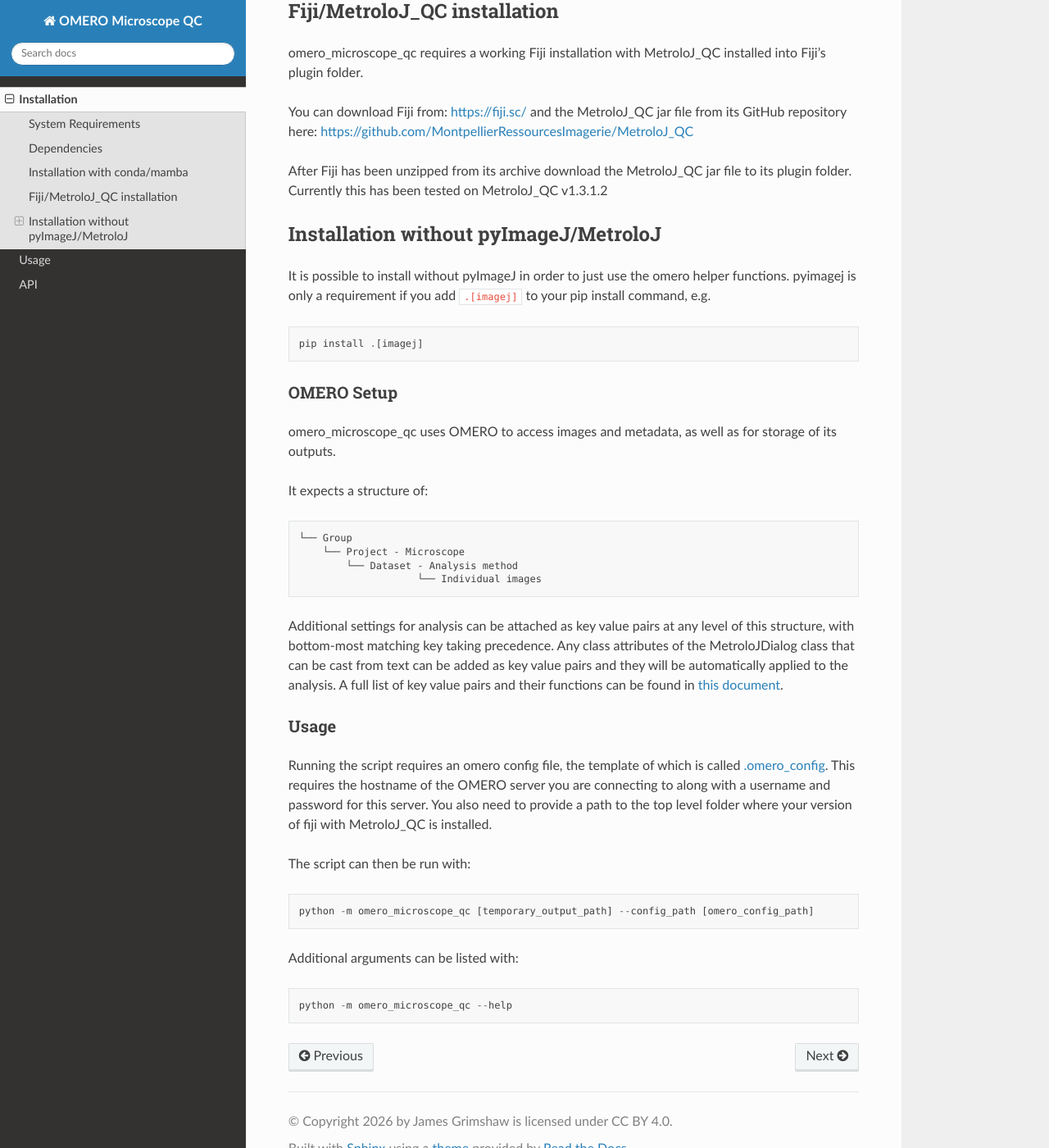
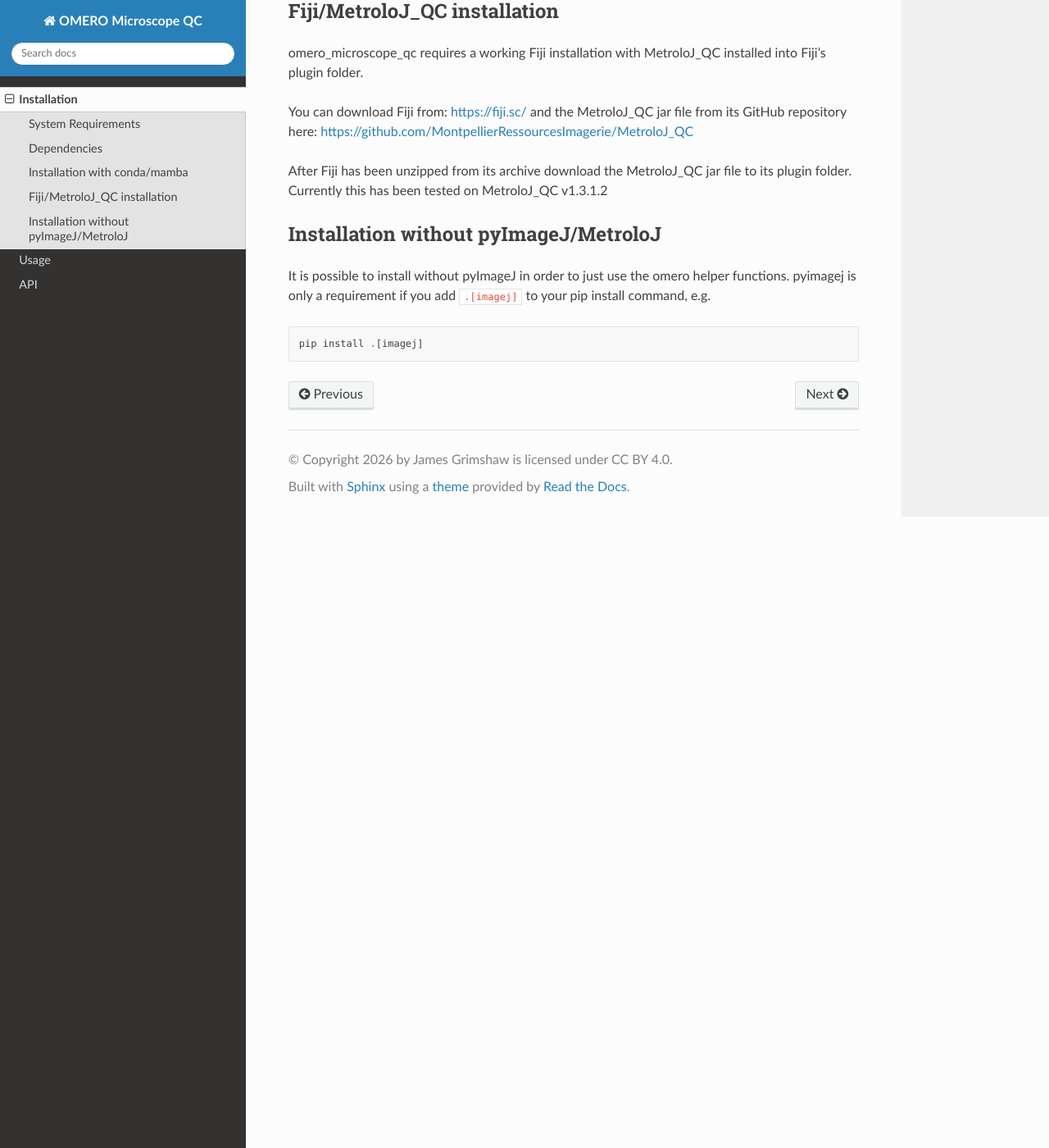
Before and after one commit to NCL-ImageAnalysis/Omero_Microscope_QC, a Sphinx documentation site: the page built from docs/installation.rst, in a window 1280 px wide and 1400 px high, scrolled down 1299 px. Shown: the whole window at 82% size. Built offline with Sphinx 7.4.7 and the Read the Docs theme 3.1.0, drawn with Linux system fonts in a browser that asks for light colours.

Commit message:
got rid of duplicate info

```diff
--- a/docs/installation.rst
+++ b/docs/installation.rst
@@ -61,35 +61,3 @@
 ::
 
     pip install .[imagej]
-
-OMERO Setup
------------
-omero_microscope_qc uses OMERO to access images and metadata, as well as for storage of its outputs.
-
-It expects a structure of:
-
-
-::
-
-	└── Group
-	    └── Project - Microscope
-	        └── Dataset - Analysis method
-			    └── Individual images
-
-Additional settings for analysis can be attached as key value pairs at any level of this structure, with bottom-most matching key taking precedence. Any class attributes of the MetroloJDialog class that can be cast from text can be added as key value pairs and they will be automatically applied to the analysis. A full list of key value pairs and their functions can be found in `this document <https://github.com/NCL-ImageAnalysis/Omero_Microscope_QC/blob/main/key_value_pairs.md>`_.
-
-Usage
------
-Running the script requires an omero config file, the template of which is called `.omero_config <https://github.com/NCL-ImageAnalysis/omero_microscope_qc/blob/main/.omero_config>`_. This requires the hostname of the OMERO server you are connecting to along with a username and password for this server. You also need to provide a path to the top level folder where your version of fiji with MetroloJ_QC is installed.
-
-The script can then be run with:
-
-::
-
-    python -m omero_microscope_qc [temporary_output_path] --config_path [omero_config_path]
-
-Additional arguments can be listed with:
-
-::
-
-    python -m omero_microscope_qc --help
```
